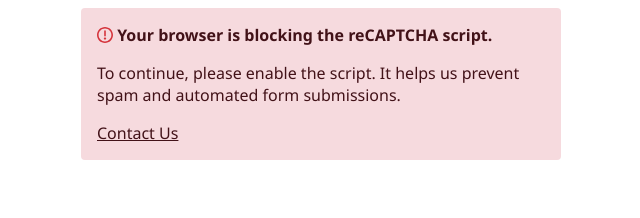
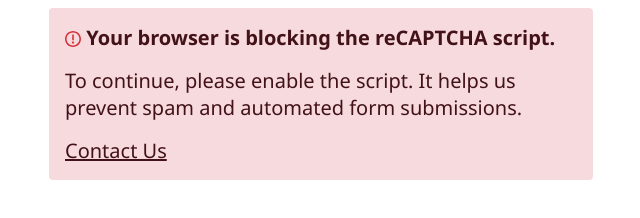
Before and after one commit to QCCareerSchool-Org/leads, a website: page html/browserError.html in a window 1280 px wide. Shown: the whole page, without its empty margins (319-959 px from the left). Drawn offline with Linux system fonts and the light colour scheme.

Commit message:
Increased font size

```diff
--- a/html/browserError.html
+++ b/html/browserError.html
@@ -8,7 +8,7 @@
       flex-direction: column;
       align-items: center;
       font-family: 'Segoe UI', Tahoma, Geneva, Verdana, sans-serif;
-      font-size: 1rem;
+      font-size: 1.25rem;
     }
 
     p {
@@ -16,7 +16,7 @@
     }
 
     .alert {
-      max-width: 28rem;
+      max-width: 32rem;
       background-color: #f6dade;
       color: #421218;
       padding: 1rem 1rem 0 1rem;
```
